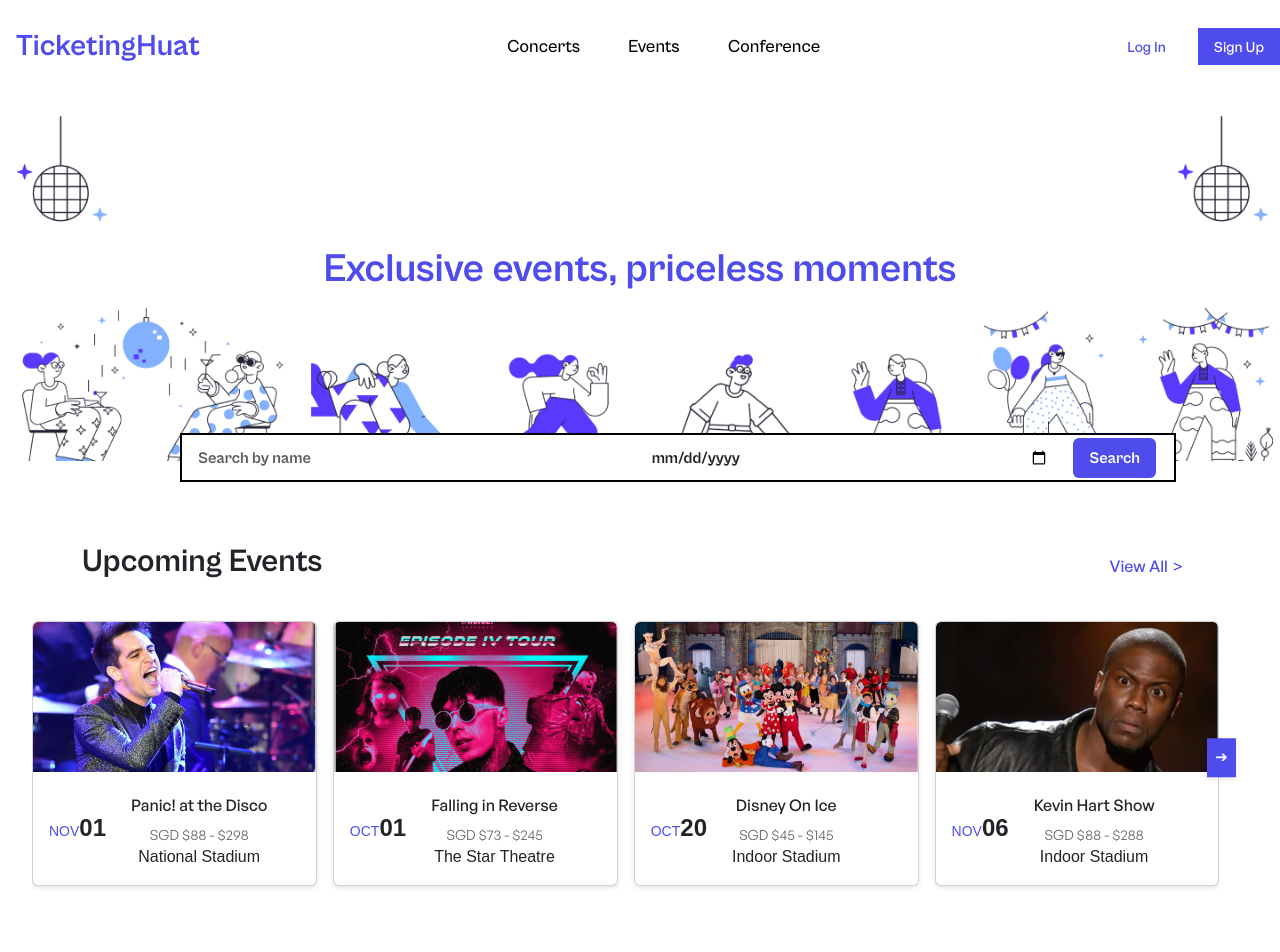
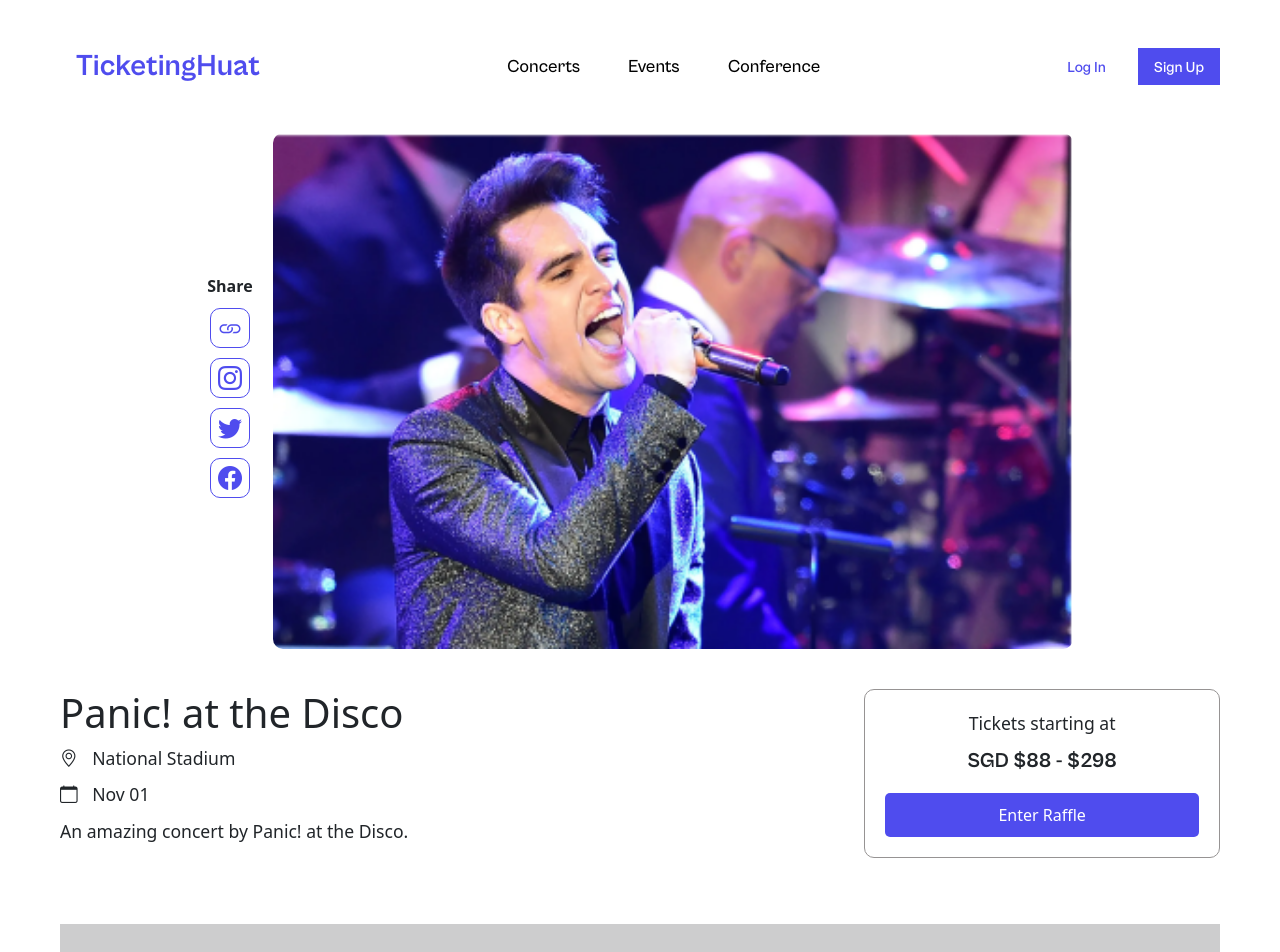
Before and after one commit to ICT2216-ICT3103-ICT3203-SSD-Grp18/ICT2216-ICT3103-ICT3203-Secure-Software-Development-Grp18, a React (Create React App) app in the folder frontend/: page /event/1 in a window 1280 px wide. Shown: the top 952 px of the page. Built offline with nearby package versions, Linux system fonts and the light colour scheme.

Commit message:
event onclick
currently use static data to test. need to edit when implement backend db.

```diff
--- a/frontend/public/index.html
+++ b/frontend/public/index.html
@@ -10,6 +10,9 @@
       content="Web site created using create-react-app"
     />
     <link rel="apple-touch-icon" href="%PUBLIC_URL%/logo192.png" />
+
+    <link rel="stylesheet" href="https://cdnjs.cloudflare.com/ajax/libs/bootstrap-icons/1.7.2/font/bootstrap-icons.min.css">
+
     <!--
       manifest.json provides metadata used when your web app is installed on a
       user's mobile device or desktop. See https://developers.google.com/web/fundamentals/web-app-manifest/
--- a/frontend/src/App.js
+++ b/frontend/src/App.js
@@ -1,14 +1,20 @@
 import React from 'react';
-import Navbar from './components/Navbar';
-import HomePage from './pages/LandingPage';
+import { BrowserRouter as Router, Route, Routes } from 'react-router-dom';
+import LandingPage from './pages/LandingPage';
+import EventDetailPage from './pages/EventDetailPage';
 import 'bootstrap/dist/css/bootstrap.min.css';
 import './App.css';
 
 const App = () => {
   return (
-    <div className="App">
-      <HomePage />
-    </div>
+    <Router>
+      <div className="App">
+        <Routes>
+          <Route exact path="/" element={<LandingPage />} />
+          <Route path="/event/:eventId" element={<EventDetailPage />} />
+        </Routes>
+      </div>
+    </Router>
   );
 };
 
--- a/frontend/src/components/BrowseConcert.js
+++ b/frontend/src/components/BrowseConcert.js
@@ -2,11 +2,11 @@
 import EventCard from './EventCard';
 import '../styles/css/BrowseConcert.css';
 
-const BrowseConcert = ({ events }) => {
+const BrowseConcert = ({ events, onEventClick }) => {
   const scrollRight = () => {
     document.querySelector('.events-list').scrollBy({
       top: 0,
-      left: 250, // Adjust the value as needed
+      left: 250,
       behavior: 'smooth'
     });
   };
@@ -19,11 +19,13 @@
       </div>
       <div className="events-container position-relative">
         <div className="events-list d-flex overflow-auto">
-          {events.map((event, index) => (
-            <EventCard key={index} {...event} />
+          {events.map((event) => (
+            <div key={event.id} onClick={() => onEventClick(event.id)}>
+              <EventCard {...event} />
+            </div>
           ))}
         </div>
-        <button className="scroll-right" onClick={scrollRight}>➔</button>
+        <button className="scroll-right" aria-label="Scroll Right">➔</button>
       </div>
     </section>
   );
--- a/frontend/src/components/EventCard.js
+++ b/frontend/src/components/EventCard.js
@@ -8,14 +8,14 @@
     <div className="card event-card">
       <img src={image} className="card-img-top event-image" alt={name} />
       <div className="card-body event-info">
-        <div className="event-date">
+        <div className="event-date-card">
           <span className="event-month">{month}</span>
           <span className="event-day">{day}</span>
         </div>
         <div className="event-details">
           <h5 className="card-title event-name">{name}</h5>
           <p className="card-text event-price">{price}</p>
-          <p className="card-text event-location">{location}</p>
+          <p className="card-text event-location-card">{location}</p>
         </div>
       </div>
     </div>
--- a/frontend/src/components/UpcomingEvents.js
+++ b/frontend/src/components/UpcomingEvents.js
@@ -2,7 +2,7 @@
 import EventCard from './EventCard';
 import '../styles/css/UpcomingEvents.css';
 
-const UpcomingEvents = ({ events }) => {
+const UpcomingEvents = ({ events, onEventClick }) => {
   const scrollRight = () => {
     document.querySelector('.events-list').scrollBy({
       top: 0,
@@ -19,8 +19,10 @@
       </div>
       <div className="events-container position-relative">
         <div className="events-list d-flex overflow-auto">
-          {events.map((event, index) => (
-            <EventCard key={index} {...event} />
+          {events.map((event) => (
+            <div key={event.id} className="event-card-wrapper" onClick={() => onEventClick(event.id)}>
+              <EventCard {...event} />
+            </div>
           ))}
         </div>
         <button className="scroll-right" onClick={scrollRight}>➔</button>
--- /dev/null
+++ b/frontend/src/pages/EventDetailPage.js
@@ -0,0 +1,108 @@
+import React from 'react';
+import { useParams, useNavigate } from 'react-router-dom';
+import '../styles/css/EventDetailPage.css';
+import Navbar from '../components/Navbar';
+import Footer from '../components/Footer';
+
+const EventDetailPage = () => {
+  const { eventId } = useParams();
+
+  // Ideally, fetch the event data based on the eventId.
+  // For simplicity, using static data.
+  const events = [
+    { id: 1, name: 'Panic! at the Disco', date: 'Nov 01', price: 'SGD $88 - $298', location: 'National Stadium', description: 'An amazing concert by Panic! at the Disco.', image: require('../styles/images/upcomingevents/panic.png') },
+    { id: 2, name: 'Falling in Reverse', date: 'Oct 01', price: 'SGD $73 - $245', location: 'The Star Theatre', description: 'Experience the energy of Falling in Reverse.', image: require('../styles/images/upcomingevents/falling.png') },
+    { id: 3, name: 'Disney On Ice', date: 'Oct 20', price: 'SGD $45 - $145', location: 'Indoor Stadium', description: 'A magical experience with Disney On Ice.', image: require('../styles/images/upcomingevents/disney.png') },
+    { id: 4, name: 'Kevin Hart Show', date: 'Nov 06', price: 'SGD $88 - $288', location: 'Indoor Stadium', description: 'Laugh out loud with Kevin Hart.', image: require('../styles/images/upcomingevents/kevin.png') },
+    { id: 5, name: 'Super Junior', date: 'Dec 01', price: 'SGD $88 - $298', location: 'Indoor Stadium', description: 'Enjoy the performances by Super Junior.', image: require('../styles/images/browseconcert/super.png') },
+    { id: 6, name: 'IU: HER World Tour', date: 'Dec 20', price: 'SGD $73 - $245', location: 'National Stadium', description: 'Experience IU\'s mesmerizing world tour.', image: require('../styles/images/browseconcert/iu.png') },
+    { id: 7, name: 'Asking Alexandria', date: 'Dec 23', price: 'SGD $45 - $145', location: 'Expo', description: 'Rock out with Asking Alexandria.', image: require('../styles/images/browseconcert/asking.png') },
+    { id: 8, name: 'Sophia Anne Caruso', date: 'Oct 30', price: 'SGD $88 - $288', location: 'Expo', description: 'A stunning performance by Sophia Anne Caruso.', image: require('../styles/images/browseconcert/sophia.png') },
+  ];
+
+  const event = events.find(e => e.id === parseInt(eventId));
+
+  if (!event) {
+    return <div>Event not found</div>;
+  }
+
+  return (
+
+    <div className="event-detail-page">
+        <Navbar />
+        <header className="event-header">
+            <div className="header-container">
+
+            <div className="share-buttons">
+                <p>Share</p>
+                <a href="#link"><i className="bi bi-link"></i></a>
+                <a href="#instagram"><i className="bi bi-instagram"></i></a>
+                <a href="#twitter"><i className="bi bi-twitter"></i></a>
+                <a href="#facebook"><i className="bi bi-facebook"></i></a>
+            </div>
+
+            <img src={event.image} alt={event.name} className="event-image" />
+            </div>
+        </header>
+
+        <div className="event-content">
+
+            <div className="event-main">
+            <h1>{event.name}</h1>
+            <p className="event-location"><i className="bi bi-geo-alt"></i> {event.location}</p>
+            <p className="event-date"><i className="bi bi-calendar"></i> {event.date}</p>
+            <p className="event-description">{event.description}</p>
+            </div>
+
+            <div className="ticket-info">
+            <p className="ticket-price">Tickets starting at </p>
+            <p className="ticket-price-range"><span>{event.price}</span></p>
+            <button className="btn btn-primary rafflebtn">Enter Raffle</button>
+            </div>
+
+        </div>
+
+        <section className="ticket-pricing">
+            <h2>Ticket Pricing</h2>
+            <p>Standard: {event.price}</p>
+            <p className="note">Note:</p>
+            <ul>
+                <li>Limited to only 4 tickets per account.</li>
+                <li>Rescheduling Policy: Rescheduling fees are as follows:</li>
+                <ul>
+                    <li>$10 rescheduling fee per ticket from 31 to 60 days.</li>
+                    <li>$30 rescheduling fee per ticket for tickets issued within 30 days.</li>
+                    <li>$150 rescheduling fee per ticket for tickets priced below SGD 100.</li>
+                </ul>
+            </ul>
+        </section>
+
+        <section className="exchange-refund-policy">
+            <h2>Exchange & Refund Policy</h2>
+            <p>
+            1. The Organizer/Venue Owner reserves the right without refund or compensation to refuse admission/evict any person(s) whose conduct is disorderly or inappropriate or who poses a threat to security, or to any person affected by COVID-19.
+            </p>
+            <p>
+            2. No refunds on tickets except if the event is canceled or postponed.
+            </p>
+            <p>
+            3. This ticket must be used in accordance with the terms and conditions.
+            </p>
+        </section>
+
+        <section className="admission-policy">
+            <h2>Admission Policy</h2>
+            <p>Admission Rules:</p>
+            <ul>
+            <li>Admission to the venue will be subject to a security check.</li>
+            <li>Children under 5 years old are not allowed.</li>
+            <li>No professional cameras or recording devices are allowed.</li>
+            </ul>
+        </section>
+
+        <Footer/>
+    </div>
+  );
+};
+
+export default EventDetailPage;
--- a/frontend/src/pages/LandingPage.js
+++ b/frontend/src/pages/LandingPage.js
@@ -1,4 +1,5 @@
 import React from 'react';
+import { useNavigate } from 'react-router-dom';
 import Navbar from '../components/Navbar';
 import HotOffers from '../components/HotOffers';
 import TopSelling from '../components/TopSelling';
@@ -20,20 +21,26 @@
 
 
 const LandingPage = () => {
+
+  const navigate = useNavigate();
+
   const upcomingEvents = [
-    { date: 'NOV 01', name: 'Panic! at the Disco', price: 'SGD $88 - $298', location: 'National Stadium', image: panicImg },
-    { date: 'OCT 01', name: 'Falling in Reverse', price: 'SGD $73 - $245', location: 'The Star Theatre', image: fallingImg },
-    { date: 'OCT 20', name: 'Disney On Ice', price: 'SGD $45 - $145', location: 'Indoor Stadium', image: disneyImg },
-    { date: 'NOV 06', name: 'Kevin Hart Show', price: 'SGD $88 - $288', location: 'Indoor Stadium', image: kevinImg },
+    { id: 1, date: 'NOV 01', name: 'Panic! at the Disco', price: 'SGD $88 - $298', location: 'National Stadium', image: panicImg },
+    { id: 2, date: 'OCT 01', name: 'Falling in Reverse', price: 'SGD $73 - $245', location: 'The Star Theatre', image: fallingImg },
+    { id: 3, date: 'OCT 20', name: 'Disney On Ice', price: 'SGD $45 - $145', location: 'Indoor Stadium', image: disneyImg },
+    { id: 4, date: 'NOV 06', name: 'Kevin Hart Show', price: 'SGD $88 - $288', location: 'Indoor Stadium', image: kevinImg },
   ];
 
   const browseConcert = [
-    { date: 'DEC 01', name: 'Super Junior', price: 'SGD $88 - $298', location: 'Indoor Stadium', image: superImg },
-    { date: 'DEC 20', name: 'IU:HER World Tour', price: 'SGD $73 - $245', location: 'National Stadium', image: iuImg },
-    { date: 'DEC 23', name: 'Asking Alexandria', price: 'SGD $45 - $145', location: 'Expo', image: askingImg },
-    { date: 'OCT 30', name: 'Sophia Anne Caruso', price: 'SGD $88 - $288', location: 'Expo', image: sophiaImg },
+    { id: 5, date: 'DEC 01', name: 'Super Junior', price: 'SGD $88 - $298', location: 'Indoor Stadium', image: superImg },
+    { id: 6, date: 'DEC 20', name: 'IU: HER World Tour', price: 'SGD $73 - $245', location: 'National Stadium', image: iuImg },
+    { id: 7, date: 'DEC 23', name: 'Asking Alexandria', price: 'SGD $45 - $145', location: 'Expo', image: askingImg },
+    { id: 8, date: 'OCT 30', name: 'Sophia Anne Caruso', price: 'SGD $88 - $288', location: 'Expo', image: sophiaImg },
   ];
 
+  const handleEventClick = (eventId) => {
+    navigate(`/event/${eventId}`);
+  };
 
   return (
     <div className="LandingPage">
@@ -46,10 +53,10 @@
           <button className="btn btn-primary">Search</button>
         </div>
       </header>
-      <UpcomingEvents events={upcomingEvents} />
+      <UpcomingEvents events={upcomingEvents} onEventClick={handleEventClick} />
       <HotOffers />
       <TopSelling />
-      <BrowseConcert events={browseConcert} />
+      <BrowseConcert events={browseConcert} onEventClick={handleEventClick} />
       <Footer/>
 
     </div>
--- /dev/null
+++ b/frontend/src/styles/css/EventDetailPage.css
@@ -0,0 +1,199 @@
+@font-face {
+  font-family: 'CabinetGrostesk-bold';
+  src: url(../fonts/CabinetGrotesk/CabinetGrotesk-Bold.otf);
+}
+
+@font-face {
+  font-family: 'GeneralSans-Med';
+  src: url(../fonts/GeneralSans/GeneralSans-Medium.otf);
+}
+
+.event-detail-page {
+  padding: 20px;
+  max-width: 1200px;
+  margin: auto;
+}
+
+.event-header {
+  text-align: center;
+  margin-bottom: 40px;
+  margin-top: 20px;
+}
+
+.header-container {
+  display: flex;
+  align-items: center; /* Center items vertically */
+  justify-content: center;
+  flex-wrap: wrap;
+}
+
+.share-buttons {
+  display: flex;
+  flex-direction: column;
+  align-items: center;
+  margin-right: 20px;
+  justify-content: center;
+}
+
+.share-buttons p {
+  margin-bottom: 10px;
+  font-weight: bold;
+}
+
+.share-buttons a {
+  font-size: 1.5em;
+  margin-bottom: 10px;
+  color: #4F4CEE;
+  width: 40px;
+  height: 40px;
+  display: flex;
+  align-items: center;
+  justify-content: center;
+  border: 1px solid #4F4CEE;
+  border-radius: 10px;
+}
+
+.event-image {
+  flex-grow: 1; /* Ensure the image container grows as needed */
+  max-width: 800px;
+  width: 100%;
+  height: auto; /* Ensure the image scales correctly */
+  border-radius: 10px;
+}
+
+.event-content {
+  display: flex;
+  justify-content: space-between;
+  align-items: flex-start;
+  margin-bottom: 40px;
+  flex-wrap: wrap;
+}
+
+.event-main {
+  flex: 2.5;
+  margin-bottom: 20px;
+}
+
+.ticket-info {
+  flex: 1;
+  text-align: center;
+  border: 1px solid #969393;
+  border-radius: 10px;
+  padding: 20px;
+  background-color: white;
+  margin-left: 20px;
+}
+
+.event-location, .event-date {
+  font-size: 1.1em;
+  margin-bottom: 10px;
+}
+
+.event-location i, .event-date i {
+  margin-right: 10px;
+}
+
+.event-description {
+  margin-bottom: 20px;
+  font-size: 1.1em;
+}
+
+.ticket-price {
+  font-size: 1.1em;
+  margin-bottom: 10px;
+}
+
+.ticket-price-range {
+  font-size: 1.3em;
+  font-family: 'CabinetGrostesk-bold';
+}
+
+.ticket-info button {
+  background-color: #4F4CEE;
+  color: white;
+  padding: 10px 20px;
+  border: none;
+  cursor: pointer;
+  font-size: 1em;
+  border-radius: 5px;
+  width: 100%;
+}
+
+.ticket-pricing, .admission-policy {
+  background-color: #cdcdce;
+  padding: 40px;
+}
+
+.exchange-refund-policy {
+  padding: 40px;
+}
+
+.admission-policy {
+  margin-bottom: 100px;
+}
+
+.ticket-pricing h2, .exchange-refund-policy h2, .admission-policy h2 {
+  font-size: 1.5em;
+  margin-bottom: 10px;
+}
+
+.note {
+  font-weight: bold;
+  margin-top: 10px;
+}
+
+.ticket-pricing ul, .admission-policy ul {
+  list-style-type: disc;
+  margin-left: 20px;
+  padding-left: 0px;
+}
+
+.terms-conditions {
+  color: #4F4CEE;
+  text-decoration: none;
+}
+
+.terms-conditions:hover {
+  text-decoration: underline;
+}
+
+/* Media Queries for Responsiveness */
+@media (max-width: 768px) {
+  .header-container {
+    flex-direction: column;
+  }
+
+  .share-buttons {
+    display: none;
+  }
+
+  .event-main {
+    margin-left: 0;
+    margin-bottom: 20px;
+    font-size: 1em;
+  }
+
+  .event-main h1{
+    font-size: 1.7em;
+  }
+
+  .ticket-info {
+    margin-left: 0;
+    width: 80%;
+  }
+
+  .ticket-price {
+    font-size: 1em;
+    margin-bottom: 10px;
+  }
+
+  .ticket-price-range {
+    font-size: 1.2em;
+    font-family: 'CabinetGrostesk-bold';
+  }
+
+  .event-content {
+    flex-direction: column;
+    align-items: center;
+  }
+}
```
Also changed, not shown: 1 other file (tests, documents, lock files or other folders).
